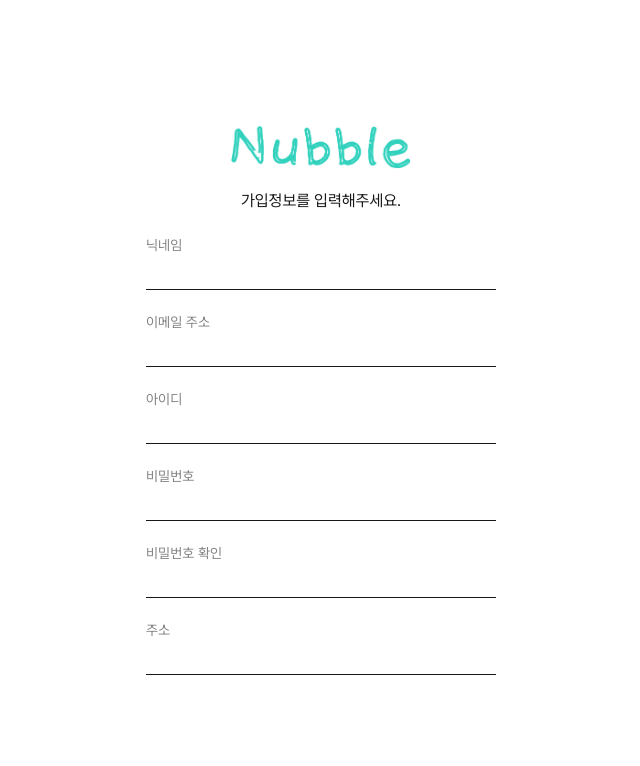
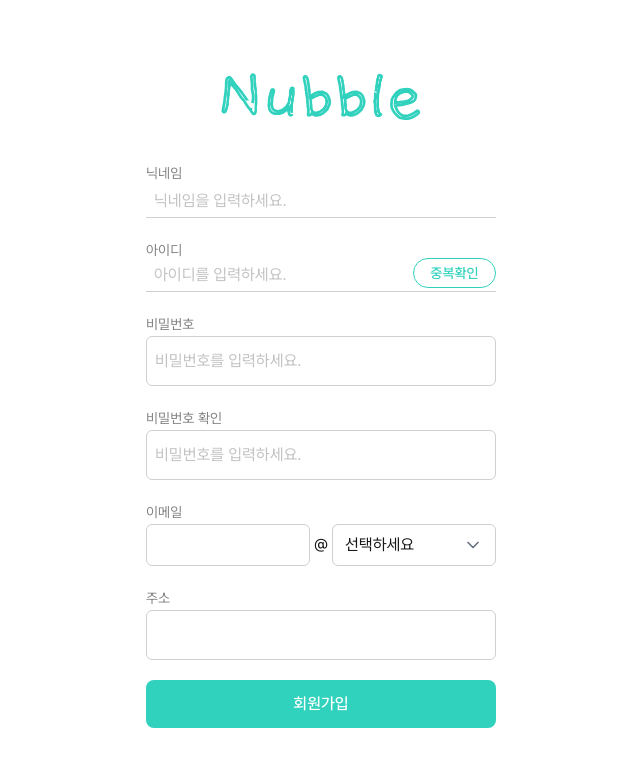
Before and after one commit to Nubblee/NubbleV2-FE, a Next.js app: page /signup in a window 1280 px wide. Shown: the top 766 px of the page, without its empty margins (319-959 px from the left). Built offline with nearby package versions, Linux system fonts and the light colour scheme.

Commit message:
feat: 회원가입 페이지 퍼블리싱 (#33)

```diff
--- a/app/(auth)/_component/SignUpForm.tsx
+++ b/app/(auth)/_component/SignUpForm.tsx
@@ -1,17 +1,65 @@
+import Button from "@/components/Button";
 import Input from "@/components/Input/input";
-import Logo from "@/components/Logo";
+import Select from "@/components/Select";
+import TagButton from "@/components/TagGroup/TagButton";
 
 const SignUpForm = () => {
+  const emailOptions = [
+    { label: "직접입력", value: " " },
+    { label: "naver.com", value: "naver.com" },
+    { label: "gmail.com", value: "gmail.com" },
+    { label: "hanmail.com", value: "hanmail.com" },
+    { label: "kakao.com", value: "kakao.com" },
+  ];
+
   return (
     <div className="flex flex-col w-[350px] gap-5 items-center">
-      <Logo />
-      <span className="text-center">가입정보를 입력해주세요.</span>
-      <Input label="닉네임" variant="underline" />
-      <Input type="email" label="이메일 주소" variant="underline" />
-      <Input label="아이디" variant="underline" />
-      <Input label="비밀번호" variant="underline" />
-      <Input label="비밀번호 확인" variant="underline" />
-      <Input label="주소" variant="underline" />
+      <Input
+        label="닉네임"
+        className="border-gray-light"
+        variant="underline"
+        placeholder="닉네임을 입력하세요."
+      />
+      <div className="w-full h-[54px] relative">
+        <TagButton className="absolute w-[83px] bottom-1 right-0 cursor-pointer hover:bg-green-dark">
+          중복확인
+        </TagButton>
+        <Input
+          label="아이디"
+          className="absolute left-0 bottom-0 border-gray-light"
+          placeholder="아이디를 입력하세요."
+          variant="underline"
+        />
+      </div>
+      <Input
+        className="py-3 border-gray-light"
+        label="비밀번호"
+        placeholder="비밀번호를 입력하세요."
+      />
+      <Input
+        className="py-3 border-gray-light"
+        label="비밀번호 확인"
+        placeholder="비밀번호를 입력하세요."
+      />
+      <div className="flex items-center gap-1 w-full">
+        <Input
+          label="이메일"
+          type="email"
+          className="py-2 border-gray-light flex-grow"
+        />
+        <span className="mt-6">@</span>
+        <div className="w-full mt-6 flex gap-2">
+          {/* {selectItem === " " && (
+            <Input
+              className="py-2 border-gray-light flex-1"
+              placeholder="도메인을 입력하세요"
+            />
+          )} */}
+          <Select options={emailOptions} />
+        </div>
+      </div>
+      <Input label="주소" className="py-3 border-gray-light" />
+      <Button className="w-full py-3">회원가입</Button>
     </div>
   );
 };
--- a/app/(auth)/signup/page.tsx
+++ b/app/(auth)/signup/page.tsx
@@ -1,8 +1,10 @@
+import Logo from "@/components/Logo";
 import SignUpForm from "../_component/SignUpForm";
 
 const SignUp = () => {
   return (
-    <div className="h-screen flex flex-col justify-center items-center">
+    <div className="h-screen flex flex-col justify-center items-center gap-10">
+      <Logo width={200} />
       <SignUpForm />
     </div>
   );
```
